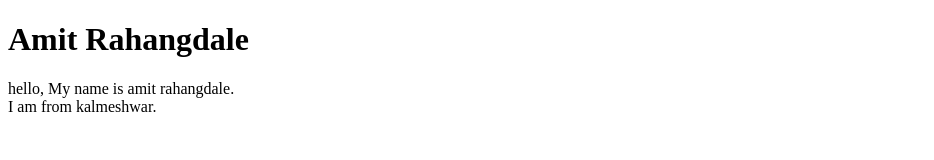
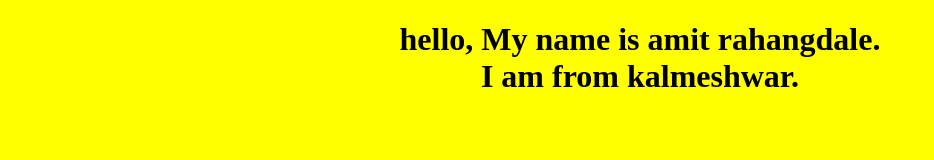
Before and after one commit to Amitrahangdale2002/Amitrahangdale2002.github.io, a plain HTML site: page index.html in a window 1280 px wide. Shown: the whole page, without its empty margins (0-934 px from the left). Drawn offline with Linux system fonts and the light colour scheme.

Commit message:
Update index.html

```diff
--- a/index.html
+++ b/index.html
@@ -3,9 +3,9 @@
 <head>
 	<title>Amit Rahangdale</title>
 </head>
-<body>
-	<h1>Amit Rahangdale</h1>
-	<p> hello, My name is amit rahangdale.<br>
+<body bgcolor="yellow" align="center">
+	<h1 style='background-color:green>Amit Rahangdale</h1>
+	<pstyle='background-color:blue> hello, My name is amit rahangdale.<br>
 		I am from kalmeshwar.
 
 </body>
```
